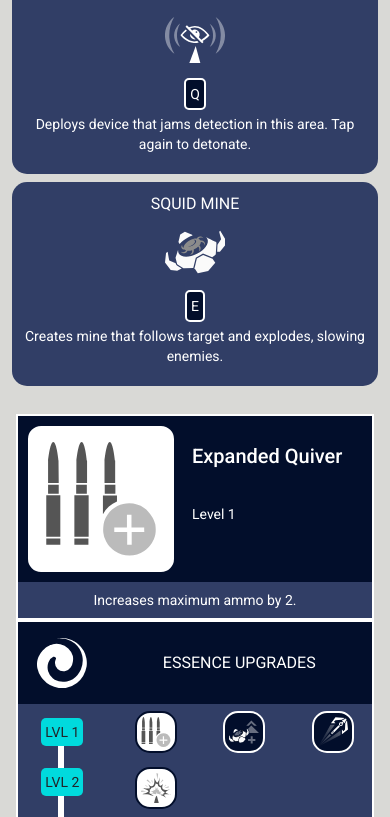
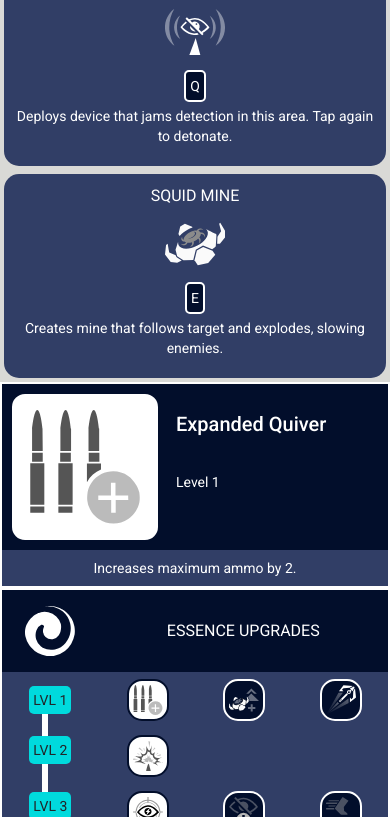
Before and after one commit to cooler09/crucible-skills, an Angular app: page / in a window 390 px wide. Shown: the part 1183-2000 px from the top of the page. Built offline with nearby package versions, Linux system fonts and the light colour scheme.

Commit message:
fixing some mobile styles

```diff
--- a/src/app/home/home.component.html
+++ b/src/app/home/home.component.html
@@ -46,7 +46,7 @@
       </button>
     </div>
   </div>
-  <div class="row p-2">
+  <div class="row p-0 p-sm-2">
     <div
       *ngIf="selectedCharacter.abilities.length === 5"
       class="col-md-1"
@@ -58,7 +58,7 @@
       (displayAbility)="displayAbility($event)"
     ></app-ability-container>
   </div>
-  <div class="row p-3">
+  <div class="row p-sm-3 p-0">
     <div class="col-md-6 p-0 text-white">
       <app-detailed-view
         [displayedSkill]="displayedSkill"
```
